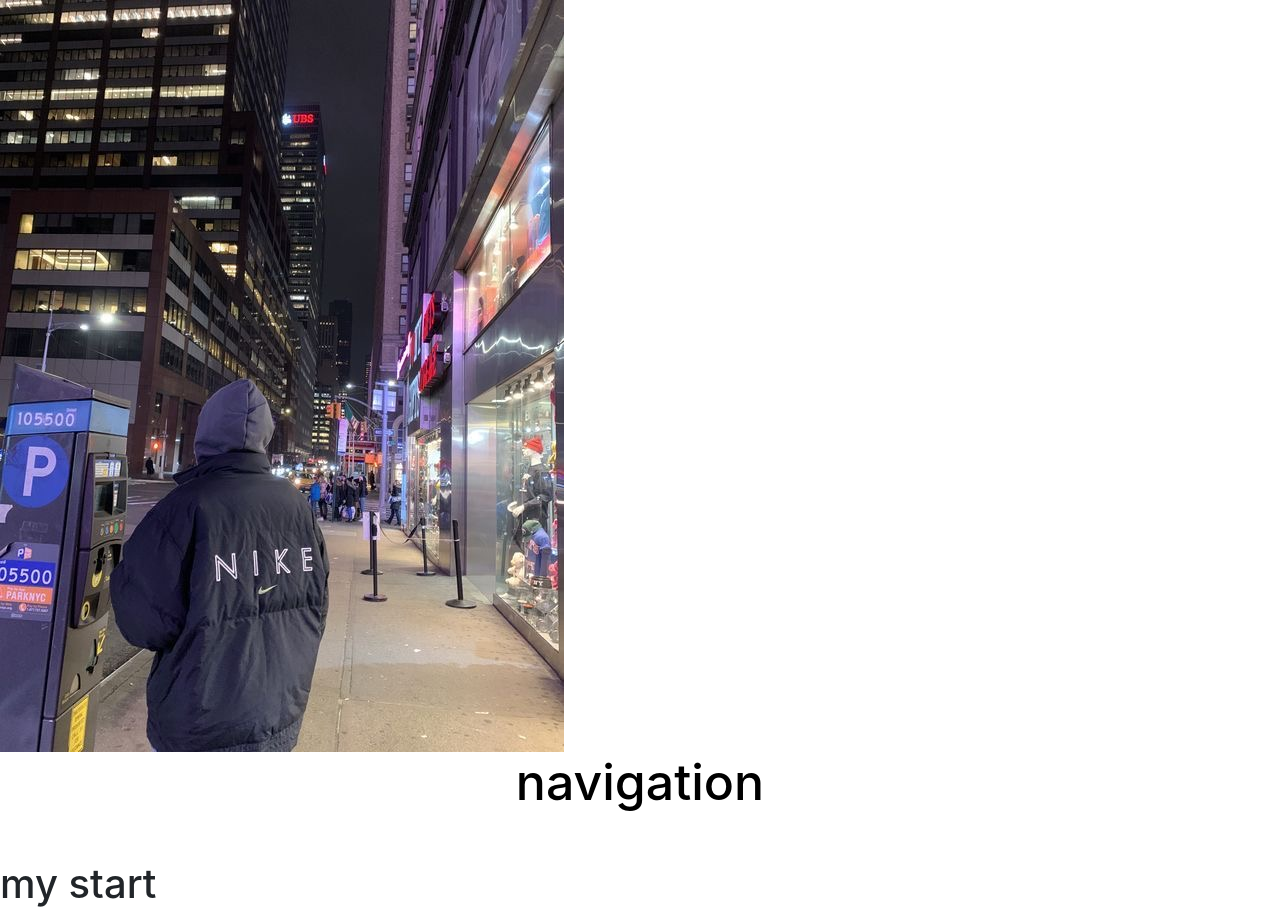
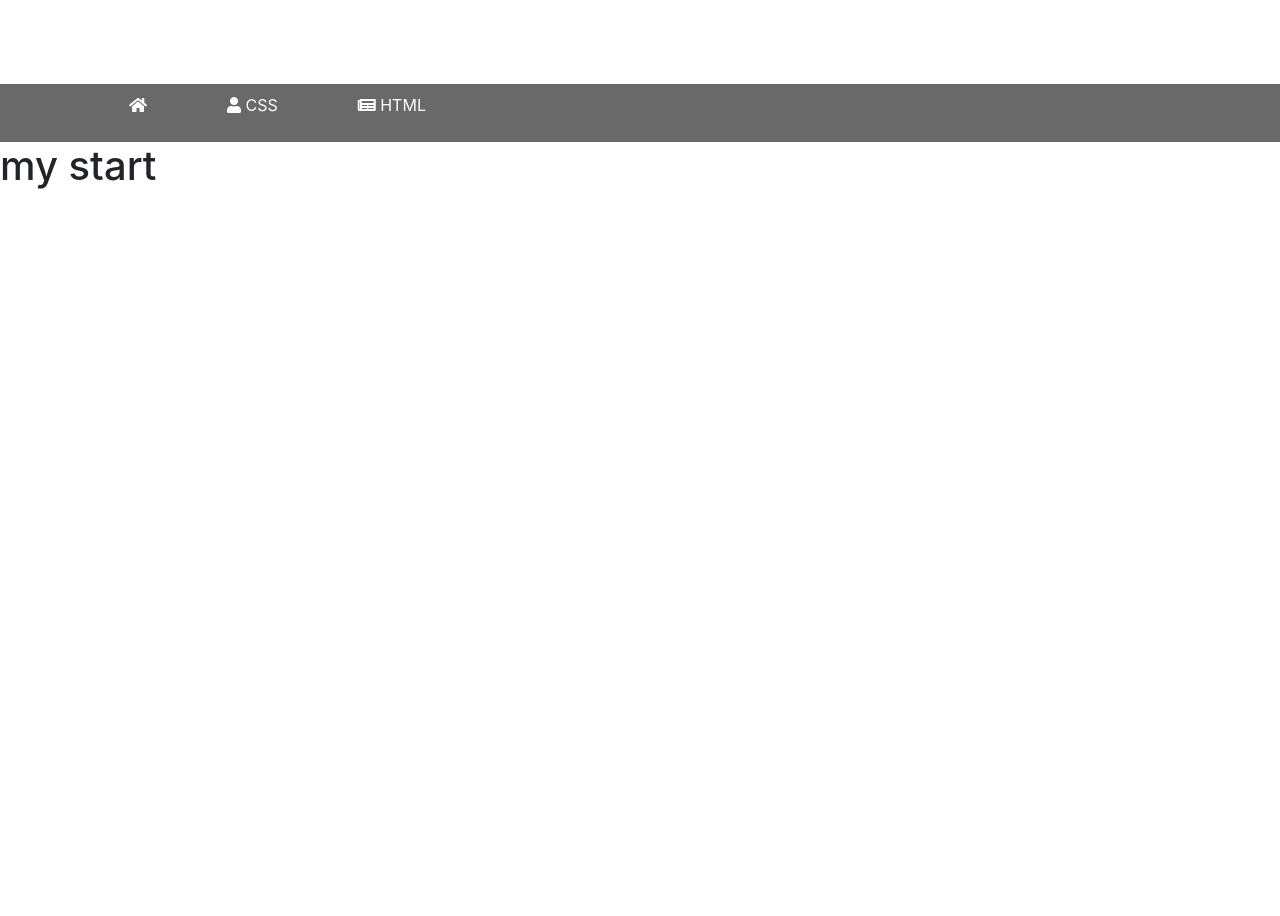
Before and after one commit to OWLsTyLe/first-, a Django app: template my/main/templates/main/about.html in a window 1280 px wide. After the commit the page ends 189 px from the top, so only its background shows below. Run offline with Django 5.2, Linux system fonts and the light colour scheme; the template is opened without the code that fills it, so the values that code supplies are empty; parts of the project's set-up code (start-up, migrations or seed data) failed here and were passed over; some libraries are stand-ins or nearby versions.

Commit message:
update div

```diff
--- a/my/main/templates/main/layout.html
+++ b/my/main/templates/main/layout.html
@@ -13,14 +13,15 @@
 </head>
 <body>
     <aside>
-        <img src="{% static 'main/img/IMG_1026.JPG' %}" alt="">
+        <img src="" alt="">
         <span class="logo"> </span>
-        <h3>navigation</h3>
-        <ul>
-            <li><a href="{% url 'home' %}"><i class="fas fa-home"></i> golovna</a></li>
-            <li><a href="{% url 'about' %}"><i class="fas fa-user"></i> me</a></li>
-            <li><a href="{% url 'contact' %}"><i class="fas fa-newspaper"></i> news</a></li>
-        </ul>
+            <div class="black-rectangle">
+                <ul class="block">
+                    <li><a href="{% url 'home' %}"><i class="fas fa-home"></i></a></li>
+                    <li><a href="{% url 'about' %}"><i class="fas fa-user"></i> CSS</a></li>
+                    <li><a href="{% url 'contact' %}"><i class="fas fa-newspaper"></i> HTML</a></li>
+                </ul>
+            </div>
     </aside>
     <main>
         {% block content %}{% endblock %}
```
